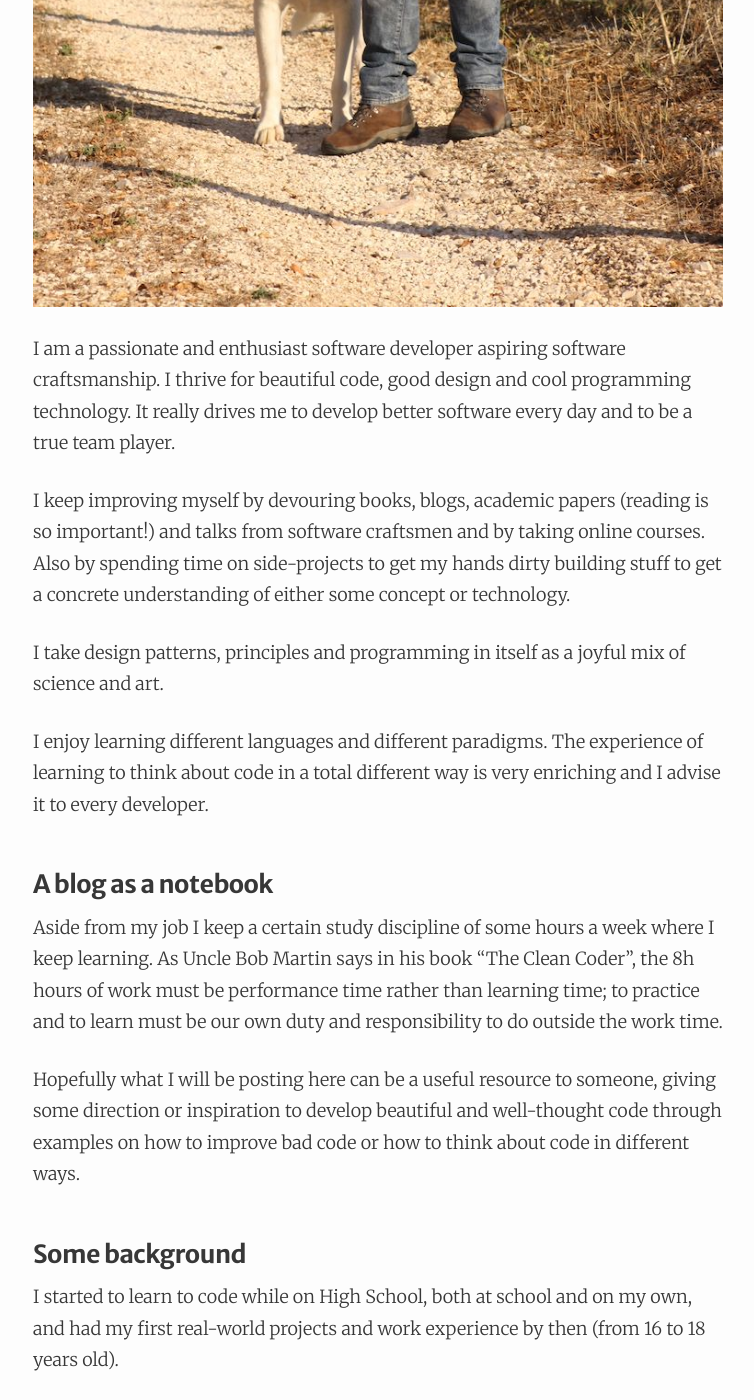
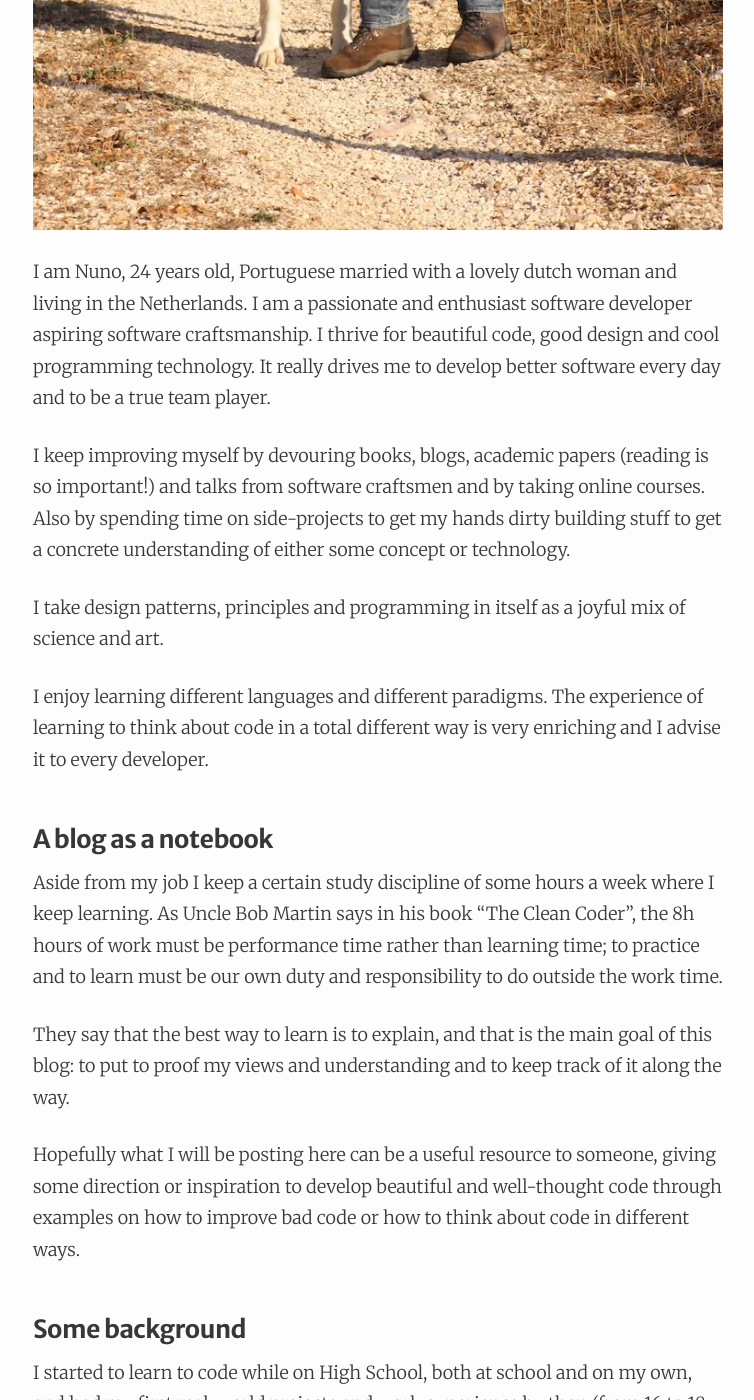
Before and after one commit to NunoAlexandre/nunoalexandre.github.io, a Jekyll site: the page built from zabout.md, in a window 1280 px wide and 1400 px high, scrolled down 1302 px. Shown: the whole window, without its empty margins (262-1016 px from the left). Built offline with Jekyll 4.4.1, drawn with Linux system fonts in a browser that asks for light colours; comment, search, counter and statistics services are not loaded; some of the changed text lies outside the part shown.

Commit message:
Adjusting the about page.

```diff
--- a/zabout.md
+++ b/zabout.md
@@ -7,11 +7,10 @@ id: /about/
 ---
 
 
-Nuno Alexandre - 23 - Portugal - BSc Computer Science
-
 ## Hi!
 
 <p><img width="100%" src="/images/meandaslan.jpeg"/></p>
+I am Nuno, 24 years old, Portuguese married with a lovely dutch woman and living in the Netherlands.
 I am a passionate and enthusiast software developer aspiring software craftsmanship.
 I thrive for beautiful code, good design and cool programming technology.
 It really drives me to develop better software every day and to be a true team player.
@@ -28,6 +27,8 @@ The experience of learning to think about code in a total different way is very
 Aside from my job I keep a certain study discipline of some hours a week where I keep learning.
 As Uncle Bob Martin says in his book “The Clean Coder”, the 8h hours of work must be performance time rather than learning time; to practice and to learn must be our own duty and responsibility to do outside the work time.
 
+They say that the best way to learn is to explain, and that is the main goal of this blog: to put to proof my views and understanding and to keep track of it along the way.
+
 Hopefully what I will be posting here can be a useful resource to someone, giving some direction or inspiration to develop beautiful and well-thought code through examples on how to improve bad code or how to think about code in different ways.
 
 ### Some background
@@ -42,4 +43,6 @@ Studying full time while keeping my volunteer work and a part-time remote positi
 
 If you are a student in the same area my great advice to you is to not limit yourself to what’s given to you in the classroom but take it home and go deeper on things and you will see, independently of the marks you get, how much more you will learn, grow and develop a critical thinking.
 
-Now I’m working full-time remotely from Portugal to [Worth Internet Systems](http://worth.systems) with regular visits to their office. Working remotely is a challenge but working with great people makes it all easier!
+I have then worked for more than a year remotely from Portugal to [Worth Internet Systems](http://worth.systems) with regular visits to their office. Working remotely is a challenge but working with great people makes it all easier!
+
+Now I have moved with my wife to The Netherlands and I am really exciting to grow with this new adventure.
```
